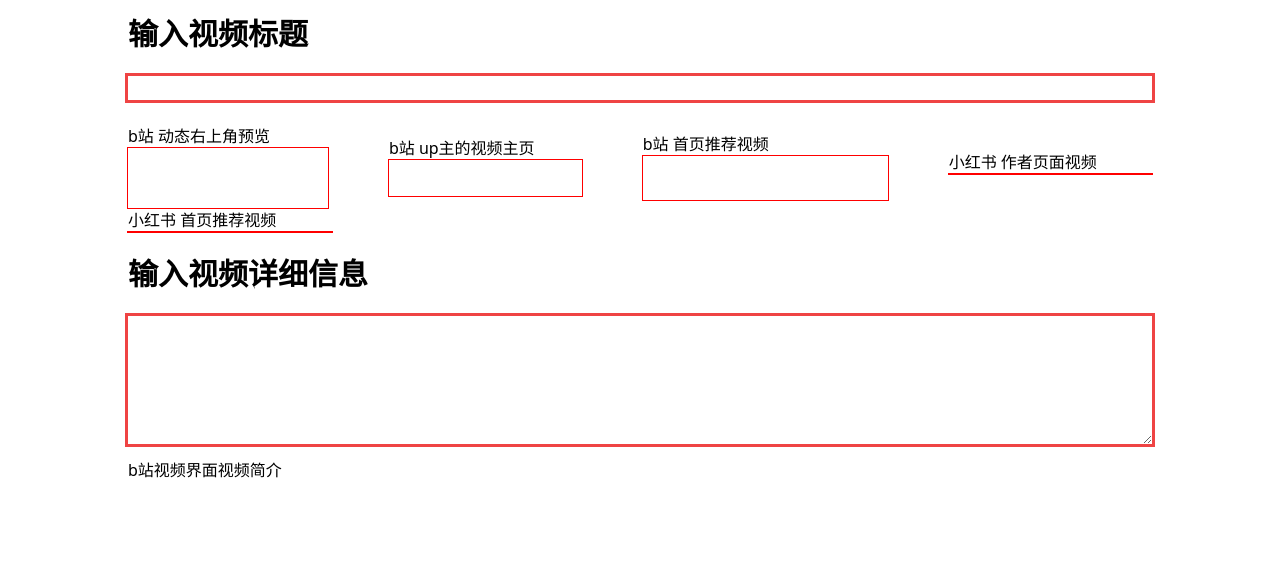
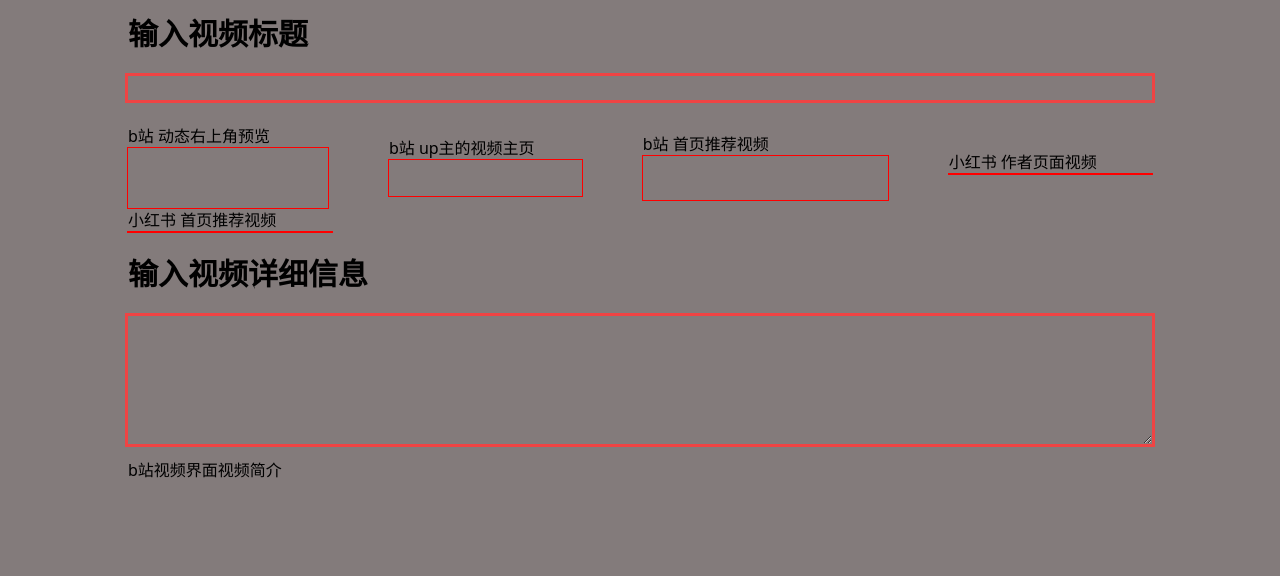
Before and after one commit to Littlefean/publish-preview, a plain HTML site: page index.html in a window 1280 px wide. Drawn offline with nearby package versions, Linux system fonts and the light colour scheme.

Commit message:
fix(ui): 修复用户界面背景颜色和输入样式问题
body背景颜色更改为#837b7b
input和textarea背景颜色设置为透明
移除了.bilibili-news-video-title的背景颜色#fff

```diff
--- a/index.css
+++ b/index.css
@@ -3,12 +3,19 @@
   margin: 0;
   padding: 0;
 } */
-
+body {
+  background-color: #837b7b;
+}
 input {
   line-height: 2em;
   margin: 20px 0;
   font-size: 20px;
   width: 100%;
+  background-color: transparent;
+}
+
+textarea {
+  background-color: transparent;
 }
 main {
   width: 80%;
@@ -22,7 +29,6 @@ main {
 .bilibili-news-video-title {
   width: 200px;
   min-height: 60px;
-  background-color: #fff;
 
   font-size: 14px;
   line-height: 20px;
```
